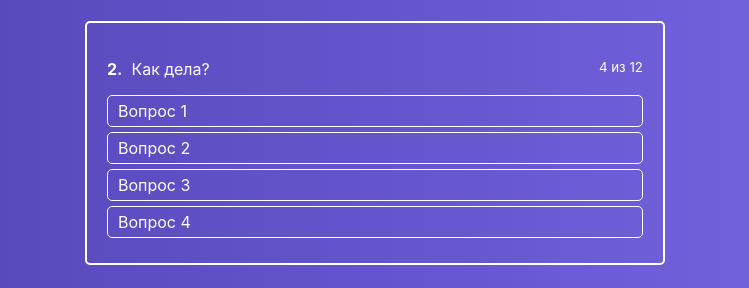
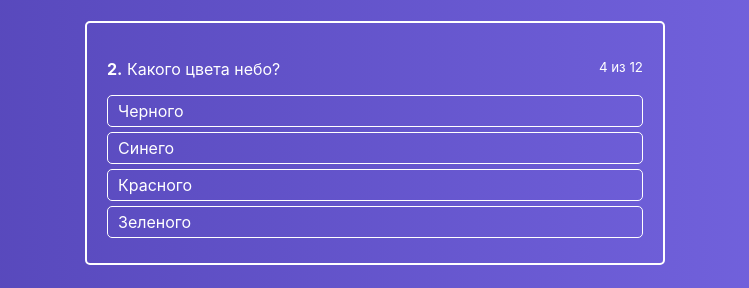
Before and after one commit to AlekseiFadeev/react-quiz-app, a React app: page / in a window 1280 px wide. Shown: the part 161-449 px from the top of the page, without its empty margins (265-1014 px from the left). Built offline with nearby package versions, Linux system fonts and the light colour scheme.

Commit message:
click on answer

```diff
--- a/src/components/ActiveQuiz/ActiveQuiz.js
+++ b/src/components/ActiveQuiz/ActiveQuiz.js
@@ -7,7 +7,7 @@ const ActiveQuiz = props => (
     <p className={classes.Question}>
       <span>
         <strong>2.</strong>&nbsp;
-        Как дела?
+        {props.question}
       </span>
 
       <small>4 из 12</small>
@@ -15,6 +15,7 @@ const ActiveQuiz = props => (
 
     <AnswersList
       answers={props.answers}
+      onAnswerClick={props.onAnswerClick}
     />
   </div>
 )
--- a/src/components/ActiveQuiz/AnswersList/AnswerItem/AnswerItem.js
+++ b/src/components/ActiveQuiz/AnswersList/AnswerItem/AnswerItem.js
@@ -3,7 +3,10 @@ import classes from "./AnswerItem.module.css"
 
 const AnswerItem = props => {
   return (
-    <li className={classes.AnswerItem}>
+    <li
+      className={classes.AnswerItem}
+      onClick={() => props.onAnswerClick(props.answer.id)}
+    >
       { props.answer.text }
     </li>
   )
--- a/src/components/ActiveQuiz/AnswersList/AnswersList.js
+++ b/src/components/ActiveQuiz/AnswersList/AnswersList.js
@@ -9,6 +9,7 @@ const AnswersList = props => (
         <AnswerItem
           key={index}
           answer={answer}
+          onAnswerClick={props.onAnswerClick}
         />
       )
     }) }
--- a/src/containers/Quiz/Quiz.js
+++ b/src/containers/Quiz/Quiz.js
@@ -6,14 +6,22 @@ class Quiz extends Component {
   state = {
     quiz: [
       {
+        question: 'Какого цвета небо?',
+        rightAnswerId: 2,
         answers: [
-          {text: 'Вопрос 1'},
-          {text: 'Вопрос 2'},
-          {text: 'Вопрос 3'},
-          {text: 'Вопрос 4'}
+          {text: 'Черного', id: 1},
+          {text: 'Синего', id: 2},
+          {text: 'Красного', id: 3},
+          {text: 'Зеленого', id: 4}
         ]
       }
     ]
+  }
+
+  onAnswerClickHandler = (answerId) => {
+    console.log('Answer Id: ', answerId)
+    if(answerId === this.state.quiz[0].rightAnswerId) console.log("Правильно!")
+    else console.log("Не правильно.")
   }
 
   render() {
@@ -23,7 +31,9 @@ class Quiz extends Component {
           <h1>Ответьте на все вопросы</h1>
 
           <ActiveQuiz
+            question={this.state.quiz[0].question}
             answers={this.state.quiz[0].answers}
+            onAnswerClick={this.onAnswerClickHandler}
           />
         </div>
       </div>
```
